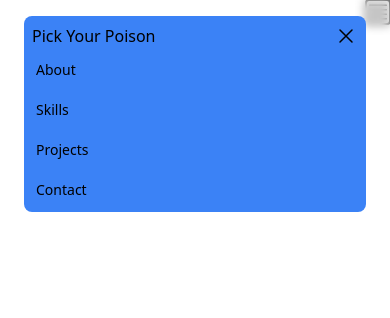
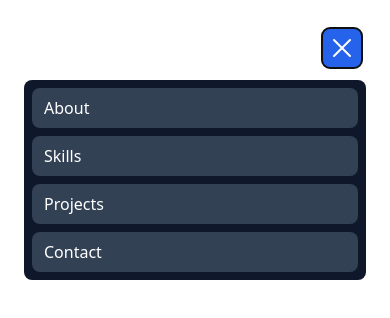
Before and after one commit to amosboldor/amosboldor, a React (Vite) app: page /contact in a window 390 px wide. Both pictures are taken after a click on the button "Navigation". Shown: the top 318 px of the page. Built offline with nearby package versions, Linux system fonts and the light colour scheme.

Commit message:
style: cleaner responsive look with new colors for mobile nav

```diff
--- a/src/components/Nav.tsx
+++ b/src/components/Nav.tsx
@@ -8,8 +8,8 @@ interface NavLinkProps {
 }
 function PopNavLink(props: NavLinkProps) {
     return (
-        <li>
-            <NavLink to={props.to} className="block px-3 py-2 rounded-md text-sm font-medium">
+        <li className="bg-slate-700 px-3 rounded-lg">
+            <NavLink to={props.to} className="block py-2">
                 <Popover.Button as="span" className="block">{props.name}</Popover.Button>
             </NavLink>
         </li>
@@ -21,39 +21,33 @@ function DNavLink(props: NavLinkProps) {
 
 export default function Nav() {
     return (
-        <div className="flex flex-row justify-end">
-            <nav className="hidden md:block">
-                <ul className="flex items-center">
+        <nav className="p-7">
+            <ul className="sm:flex justify-center md:justify-end hidden">
                 <DNavLink to="/about" name="About"></DNavLink>
                 <DNavLink to="/skills" name="Skills"></DNavLink>
                 <DNavLink to="/projects" name="Projects"></DNavLink>
                 <DNavLink to="/contact" name="Contact"></DNavLink>
             </ul>
-            </nav>
-            <Popover className="md:hidden">
-                <Popover.Button>
+            <Popover className="flex flex-row-reverse sm:hidden text-white">
+                <Popover.Button className="relative z-10 bg-blue-600 p-1 rounded-lg">
+                    {(props)=> (props.open ? (<>
+                        <span className="sr-only">Close navigation</span>
+                        <XMarkIcon className="block h-8 w-8" aria-hidden="true" />
+                    </>) : (<>
                         <span className="sr-only">Navigation</span>
-                    <Bars4Icon className="h-6 w-6" aria-hidden="true"></Bars4Icon>
+                        <Bars4Icon className="block h-8 w-8" aria-hidden="true" />
+                    </>))}
                 </Popover.Button>
                 <Popover.Overlay className="fixed inset-0 backdrop-blur-sm bg-white/30" />
-                <Popover.Panel className="fixed inset-x-6 top-4 bg-blue-500 rounded-lg">
-                    <div className="flex flex-row items-center justify-between px-2 pt-2">
-                        <p>Pick Your Poison</p>
-                        <Popover.Button>
-                            <span className="sr-only">Close navigation</span>
-                            <XMarkIcon className="block h-6 w-6" aria-hidden="true" />
-                        </Popover.Button>
-                    </div>
-                    <nav>
-                        <ul className="flex flex-col space-y-1 py-1">
+                <Popover.Panel className="fixed inset-x-6 top-20 bg-slate-900 rounded-lg p-2 sm:hidden">
+                    <ul className="flex flex-col space-y-2">
                         <PopNavLink to="/about" name="About"></PopNavLink>
                         <PopNavLink to="/skills" name="Skills"></PopNavLink>
                         <PopNavLink to="/projects" name="Projects"></PopNavLink>
                         <PopNavLink to="/contact" name="Contact"></PopNavLink>
                     </ul>
-                    </nav>
                 </Popover.Panel>
             </Popover>
-        </div>
+        </nav>
     );
 }
```
Lines whose indentation alone changed are shown as unchanged.
